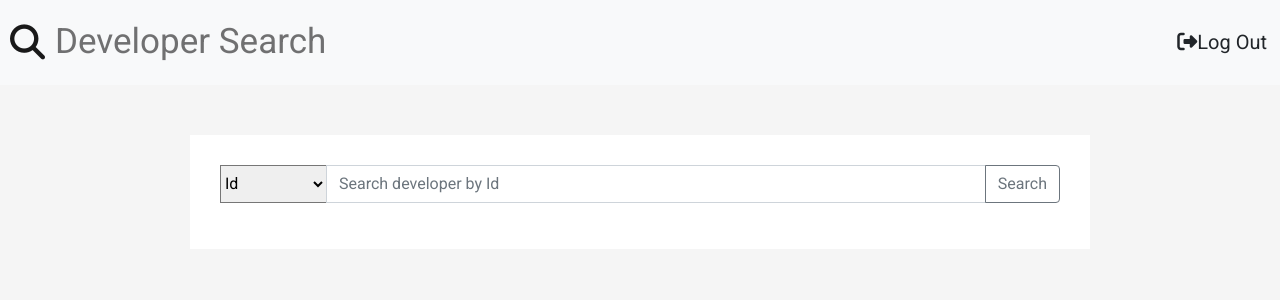
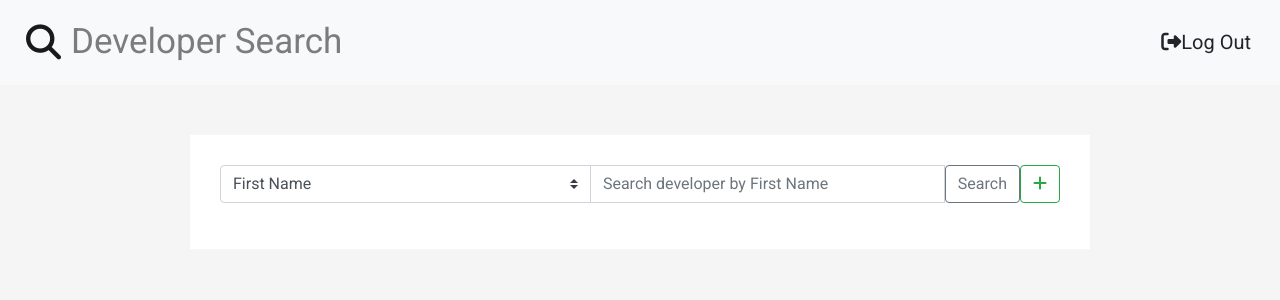
Before and after one commit to sourcenaman/developer-search, a PHP site: page /admin.html in a window 1280 px wide. Shown: the top 300 px of the page. Run offline with PHP 8.4, Linux system fonts and the light colour scheme; some libraries are stand-ins or nearby versions.

Commit message:
Added admin functionalities

```diff
--- a/admin.html
+++ b/admin.html
@@ -1,26 +1,31 @@
 <!DOCTYPE html>
 <html>
-
   <head>
     <meta charset="utf-8" />
     <meta name="viewport" content="width=device-width, initial-scale=1" />
-    <!-- CSS only -->
-    <link href="https://cdn.jsdelivr.net/npm/bootstrap@5.0.0-beta1/dist/css/bootstrap.min.css" rel="stylesheet" />
+    <!-- Latest compiled and minified CSS -->
+    <link rel="stylesheet" href="https://maxcdn.bootstrapcdn.com/bootstrap/4.5.2/css/bootstrap.min.css" />
 
-    <!-- JavaScript Bundle with Popper -->
-    <script src="https://cdn.jsdelivr.net/npm/bootstrap@5.0.0-beta1/dist/js/bootstrap.bundle.min.js"></script>
+    <!-- jQuery library -->
+    <script src="https://ajax.googleapis.com/ajax/libs/jquery/3.5.1/jquery.min.js"></script>
+
+    <!-- Popper JS -->
+    <script src="https://cdnjs.cloudflare.com/ajax/libs/popper.js/1.16.0/umd/popper.min.js"></script>
+
+    <!-- Latest compiled JavaScript -->
+    <script src="https://maxcdn.bootstrapcdn.com/bootstrap/4.5.2/js/bootstrap.min.js"></script>
 
     <!-- Font Awesome -->
     <script src="https://kit.fontawesome.com/c0fb98db50.js" crossorigin="anonymous"></script>
 
     <!-- Google Font -->
-    <link rel="preconnect" href="https://fonts.gstatic.com">
-    <link href="https://fonts.googleapis.com/css2?family=Roboto:ital,wght@0,100;0,300;0,400;0,500;0,700;0,900;1,100;1,300;1,400;1,500;1,700;1,900&display=swap" rel="stylesheet">
+    <link rel="preconnect" href="https://fonts.gstatic.com" />
+    <link
+      href="https://fonts.googleapis.com/css2?family=Roboto:ital,wght@0,100;0,300;0,400;0,500;0,700;0,900;1,100;1,300;1,400;1,500;1,700;1,900&display=swap"
+      rel="stylesheet"
+    />
 
-    <!-- jQuery -->
-    <script src="https://ajax.googleapis.com/ajax/libs/jquery/3.5.1/jquery.min.js"></script>
-
-    <link rel="stylesheet" type="text/css" href="css/index.css">
+    <link rel="stylesheet" type="text/css" href="css/index.css" />
     <script src="js/index.js"></script>
   </head>
 
@@ -32,18 +37,122 @@
     </nav>
     <section class="main-content">
       <div class="input-group mb-3">
-            <select class="custom-select" id="searchselect" onchange=searchSelect(this)>
-                <option selected name="Id" name="Id">Id</option>
-                <option value="first_name">First Name</option>
+        <select class="custom-select" id="searchselect" onchange="searchSelect(this)">
+          <option name="Id" name="Id">Id</option>
+          <option selected value="first_name">First Name</option>
           <option value="last_name">Last Name</option>
           <option value="email">Email Id</option>
           <option value="contact_no">Contact No.</option>
         </select>
-            <input type="text" class="form-control" id="search-input" placeholder="Search developer by Id">
-            <button class="btn btn-outline-secondary" type="button" onclick=search()>Search</button>
+        <input type="text" class="form-control" id="search-input" placeholder="Search developer by First Name" />
+        <button class="btn btn-outline-secondary" type="submit" onclick="search()">Search</button>
+        <button class="btn btn-outline-success" type="submit" data-toggle='modal' data-target='#myModal2'><i class="fas fa-plus"></i></button>
       </div>
       <span id="table"></span>
     </section>
+    <div class="container">
+      <!-- Modal -->
+      <div class="modal fade" id="myModal" role="dialog">
+        <div class="modal-dialog">
+          <!-- Modal content-->
+          <div class="modal-content">
+            <div class="modal-header">
+              <h4 class="modal-title">Edit Developer</h4>
+            </div>
+            <div class="modal-body">
+              <div class="form-group row">
+                <label for="update-Id" class="col-sm-3 col-form-label">Id</label>
+                <div class="col-sm-9">
+                    <input type="text" class="form-control" id="update-Id" disabled>
+                </div>
+            </div>
+              <div class="form-group row">
+                <label for="update-firstName" class="col-sm-3 col-form-label">First Name</label>
+                <div class="col-sm-9">
+                    <input type="text" class="form-control" id="update-firstName">
+                </div>
+            </div>
+              <div class="form-group row">
+                <label for="update-lastName" class="col-sm-3 col-form-label">Last Name</label>
+                <div class="col-sm-9">
+                    <input type="text" class="form-control" id="update-lastName">
+                </div>
+            </div>
+              <div class="form-group row">
+                <label for="update-email" class="col-sm-3 col-form-label">Email Name</label>
+                <div class="col-sm-9">
+                    <input type="text" class="form-control" id="update-email">
+                </div>
+            </div>
+              <div class="form-group row">
+                <label for="update-contact" class="col-sm-3 col-form-label">Contact No</label>
+                <div class="col-sm-9">
+                    <input type="text" class="form-control" id="update-contact">
+                </div>
+            </div>
+              <div class="form-group row">
+                <label for="update-about" class="col-sm-3 col-form-label">About</label>
+                <div class="col-sm-9">
+                    <input type="text" class="form-control" id="update-about">
+                </div>
+            </div>
+            <div class="modal-footer">
+              <button type="button" class="btn btn-default" data-dismiss="modal">Close</button>
+              <button type="button" class="btn btn-success" data-dismiss="modal" onclick=updateDev()>Update</button>
+            </div>
+          </div>
+        </div>
+      </div>
+    </div>
+    </div>
+    <div class="container">
+      <!-- Modal -->
+      <div class="modal fade" id="myModal2" role="dialog">
+        <div class="modal-dialog">
+          <!-- Modal content-->
+          <div class="modal-content">
+            <div class="modal-header">
+              <h4 class="modal-title">Create Developer</h4>
+            </div>
+            <div class="modal-body">
+              <div class="form-group row">
+                <label for="create-firstName" class="col-sm-3 col-form-label">First Name</label>
+                <div class="col-sm-9">
+                    <input type="text" class="form-control" id="create-firstName">
+                </div>
+            </div>
+              <div class="form-group row">
+                <label for="create-lastName" class="col-sm-3 col-form-label">Last Name</label>
+                <div class="col-sm-9">
+                    <input type="text" class="form-control" id="create-lastName">
+                </div>
+            </div>
+              <div class="form-group row">
+                <label for="create-email" class="col-sm-3 col-form-label">Email Name</label>
+                <div class="col-sm-9">
+                    <input type="text" class="form-control" id="create-email">
+                </div>
+            </div>
+              <div class="form-group row">
+                <label for="create-contact" class="col-sm-3 col-form-label">Contact No</label>
+                <div class="col-sm-9">
+                    <input type="text" class="form-control" id="create-contact">
+                </div>
+            </div>
+              <div class="form-group row">
+                <label for="create-about" class="col-sm-3 col-form-label">About</label>
+                <div class="col-sm-9">
+                    <input type="text" class="form-control" id="create-about">
+                </div>
+            </div>
+            <div class="modal-footer">
+              <button type="button" class="btn btn-default" data-dismiss="modal">Close</button>
+              <button type="button" class="btn btn-success" data-dismiss="modal" onclick=createDev()>Add</button>
+            </div>
+          </div>
+        </div>
+      </div>
+    </div>
+    </div>
   </body>
-
 </html>
--- a/css/index.css
+++ b/css/index.css
@@ -5,6 +5,21 @@ body {
 
 .table {
   background: #f3f3f3;
+}
+
+.data-update,
+.data-delete {
+  margin-left: 10px;
+  cursor: pointer;
+  font-size: 20px;
+}
+
+.data-delete {
+  color: red;
+}
+
+.data-update {
+  color: blue;
 }
 
 /* Login form */
@@ -30,6 +45,13 @@ body {
 .login-form-error {
   font-size: 12px;
   color: red;
+}
+
+.login-form i {
+  cursor: pointer;
+  position: relative;
+  top: -40px;
+  right: -108px;
 }
 
 /* Navigation bar */
--- a/js/index.js
+++ b/js/index.js
@@ -10,6 +10,16 @@ function login(){
     else{
         document.getElementById("error-message").innerHTML = "Invalid username or password";
     }
+}
+
+function chagePasswordVisibility() {
+  var temp = document.getElementById("password");
+  if (temp.type === "password") {
+    temp.type = "text";
+  } else {
+    temp.type = "password";
+  }
+  document.getElementById("togglePassword").classList.toggle("fa-eye-slash");
 }
 
 function logout(){
@@ -32,39 +42,15 @@ function search(){
             var tableData = "";
             for(var i = 0; i < result["data"].length; i++){
                 if (result["data"][i][searchBy] == search){
-                    tableData += "<table class='table'><thead class='thead-light'><tr><th scope='col'>Id</th><th>" + result["data"][i]['Id'] + "</th></tr></thead><tbody><tr><th scope='row'>Name</th><td>" + result["data"][i]['first_name'] + " " + result["data"][i]['last_name'] +"</td></tr><tr><th scope='row'>Email</th><td>" + result["data"][i]['email'] + "</td></tr><tr><th scope='row'>Contact no.</th><td>" + result["data"][i]['contact_no'] + "</td></tr></tbody></table>";
-                }
-            }
-            if(tableData == ""){
-                document.getElementById("table").innerHTML = "No results found";
-            }
-            else{
-                document.getElementById("table").innerHTML = tableData;
-            }
-
-        },
-        error: function (error) {
-            console.log(error);
-        }
-    });
-}
-function searchAdmin(){
-
-    var searchBy = document.getElementById("searchselect").value;
-    var search = document.getElementById("search-input").value;
-
-    $.ajax({
-        url: "https://order.plumgoodness.com/getDevelopers",
-        type: "GET",
-        contentType: "application/json",
-        headers: {
-            'Authorization': 'Bearer plumgoodnessdevelopertoken'
-        },
-        success: function (result) {
-            var tableData = "";
-            for(var i = 0; i < result["data"].length; i++){
-                if (result["data"][i][searchBy] == search){
-                    tableData += "<table class='table'><thead class='thead-light'><tr><th scope='col'>Id</th><th>" + result["data"][i]['Id'] + "</th></tr></thead><tbody><tr><th scope='row'>Name</th><td>" + result["data"][i]['first_name'] + " " + result["data"][i]['last_name'] +"</td></tr><tr><th scope='row'>Email</th><td>" + result["data"][i]['email'] + "</td></tr><tr><th scope='row'>Contact no.</th><td>" + result["data"][i]['contact_no'] + "</td></tr></tbody></table>";
+                        tableData += "<table class='table'><thead class='thead-light'><tr><th scope='col'>Id</th><th scope='col'>" + result["data"][i]['Id'] + "</th>";
+                            if (window.location.pathname == "/admin.html"){
+                                tableData += "<th><i class='far fa-edit data-update' data-toggle='modal' data-target='#myModal' id='editButton" + result["data"][i]['Id'] + "'onclick=formFill(this.id)></i><i class='far fa-trash-alt data-delete' id='deleteButton" + result["data"][i]['Id'] + "' onclick=removeDev(this.id)></i></th>";
+                            }
+                            tableData += "</tr></thead><tbody><tr><th scope='row'>Name</th><td>" + result["data"][i]['first_name'] + " " + result["data"][i]['last_name'] +"</td></tr><tr><th scope='row'>Email</th><td>" + result["data"][i]['email'] + "</td></tr><tr><th scope='row'>Contact no.</th><td>" + result["data"][i]['contact_no'] + "</td></tr>";
+                            if (window.location.pathname == "/admin.html"){
+                                tableData += "<tr><th scope='row'>About</th><td>" + result["data"]  [i]['about'] + "</td></tr>"
+                            }
+                            tableData += "</tbody></table>";
                 }
             }
             if(tableData == ""){
@@ -85,6 +71,103 @@ function searchSelect(value) {
     document.getElementById("search-input").placeholder = "Search developer by " + value[value.selectedIndex].text;
 }
 
+function removeDev(id){
+    var devId = document.getElementById(id).parentElement.previousSibling.innerHTML;
+        $.ajax({
+        url: "https://order.plumgoodness.com/deleteDevelopers/" + devId,
+        type: "DELETE",
+        contentType: "application/json",
+        headers: {
+            'Authorization': 'Bearer plumgoodnessdevelopertoken'
+        },
+        success: function (result) {
+            showAll();
+
+        },
+        error: function (error) {
+            console.log(error);
+        }
+    });
+
+}
+
+function formFill(id){
+    var devId = document.getElementById(id).parentElement.previousSibling.innerHTML;
+    console.log(devId);
+           $.ajax({
+        url: "https://order.plumgoodness.com/getDevelopers",
+        type: "GET",
+        contentType: "application/json",
+        headers: {
+            'Authorization': 'Bearer plumgoodnessdevelopertoken'
+        },
+        success: function (result) {
+            for(var i = 0; i < result["data"].length; i++) {
+                if(result["data"][i]["Id"] == devId) {
+                    document.getElementById("update-Id").value = result["data"][i]["Id"];
+                    document.getElementById("update-firstName").value = result["data"][i]["first_name"];
+                    document.getElementById("update-lastName").value = result["data"][i]["last_name"];
+                    document.getElementById("update-email").value = result["data"][i]["email"];
+                    document.getElementById("update-contact").value = result["data"][i]["contact_no"];
+                    document.getElementById("update-about").value = result["data"][i]["about"];
+                    break;
+                }
+            }
+
+        },
+        error: function (error) {
+            console.log(error);
+        }
+    });
+}
+
+function updateDev(){
+    var devId = document.getElementById("update-Id").value;
+    var data = {"first_name": document.getElementById("update-firstName").value, "last_name": document.getElementById("update-lastName").value, "email": document.getElementById("update-email").value, "contact_no": document.getElementById("update-contact").value, "about": document.getElementById("update-about").value}
+
+    $.ajax({
+        url: "https://order.plumgoodness.com/updateDevelopers/" + devId,
+        type: "PATCH",
+        data: JSON.stringify(data),
+        contentType: "application/json",
+        headers: {
+            'Authorization': 'Bearer plumgoodnessdevelopertoken'
+        },
+        success: function (result) {
+            showAll();
+
+        },
+        error: function (error) {
+            console.log(error);
+        }
+    });
+}
+
+function createDev(){
+    var data = {"first_name": document.getElementById("create-firstName").value, "last_name": document.getElementById("create-lastName").value, "email": document.getElementById("create-email").value, "contact_no": document.getElementById("create-contact").value, "about": document.getElementById("create-about").value}
+
+    $.ajax({
+        url: "https://order.plumgoodness.com/postDevelopers",
+        type: "POST",
+        data: JSON.stringify(data),
+        contentType: "application/json",
+        headers: {
+            'Authorization': 'Bearer plumgoodnessdevelopertoken'
+        },
+        success: function (result) {
+            showAll();
+
+        },
+        error: function (error) {
+            console.log(error);
+        }
+    });
+}
+
+function showAll(){
+
+if(window.location.pathname == "/admin.html" || window.location.pathname == "/user.html"){
+
     $.ajax({
         url: "https://order.plumgoodness.com/getDevelopers",
         type: "GET",
@@ -97,7 +180,7 @@ function searchSelect(value) {
             for(var i = 0; i < result["data"].length; i++){
                 tableData += "<table class='table'><thead class='thead-light'><tr><th scope='col'>Id</th><th scope='col'>" + result["data"][i]['Id'] + "</th>";
                     if (window.location.pathname == "/admin.html"){
-                        tableData += "<th><i class='far fa-edit'><i class='far fa-trash-alt'></i></i></th>";
+                        tableData += "<th><i class='far fa-edit data-update' data-toggle='modal' data-target='#myModal' id='editButton" + result["data"][i]['Id'] + "'onclick=formFill(this.id)></i><i class='far fa-trash-alt data-delete' id='deleteButton" + result["data"][i]['Id'] + "' onclick=removeDev(this.id)></i></th>";
                     }
                     tableData += "</tr></thead><tbody><tr><th scope='row'>Name</th><td>" + result["data"][i]['first_name'] + " " + result["data"][i]['last_name'] +"</td></tr><tr><th scope='row'>Email</th><td>" + result["data"][i]['email'] + "</td></tr><tr><th scope='row'>Contact no.</th><td>" + result["data"][i]['contact_no'] + "</td></tr>";
                     if (window.location.pathname == "/admin.html"){
@@ -117,3 +200,7 @@ function searchSelect(value) {
             console.log(error);
         }
     });
+}
+}
+
+showAll();
--- a/login.html
+++ b/login.html
@@ -26,7 +26,8 @@
     <h1>Please Login</h1>
     <input type="text" id="username" class="form-control login-form-input" placeholder="Enter username" />
     <input type="password" id="password" class="form-control login-form-input" placeholder="Enter password" />
-    <button type="button" class="btn btn-primary login-form-submit" onclick="login()">Submit</button>
+    <i class="far fa-eye" id="togglePassword" onclick="chagePasswordVisibility()" onkeyup="chagePasswordVisibility()" tabindex="0"></i>
+    <button type="submit" class="btn btn-primary login-form-submit" onclick="login()">Submit</button>
     <span class="login-form-error" id="error-message"></span>
 </div>
 </body>
```
Also changed, not shown: user.html (+13 -9 lines). Lines whose indentation alone changed are shown as unchanged.
